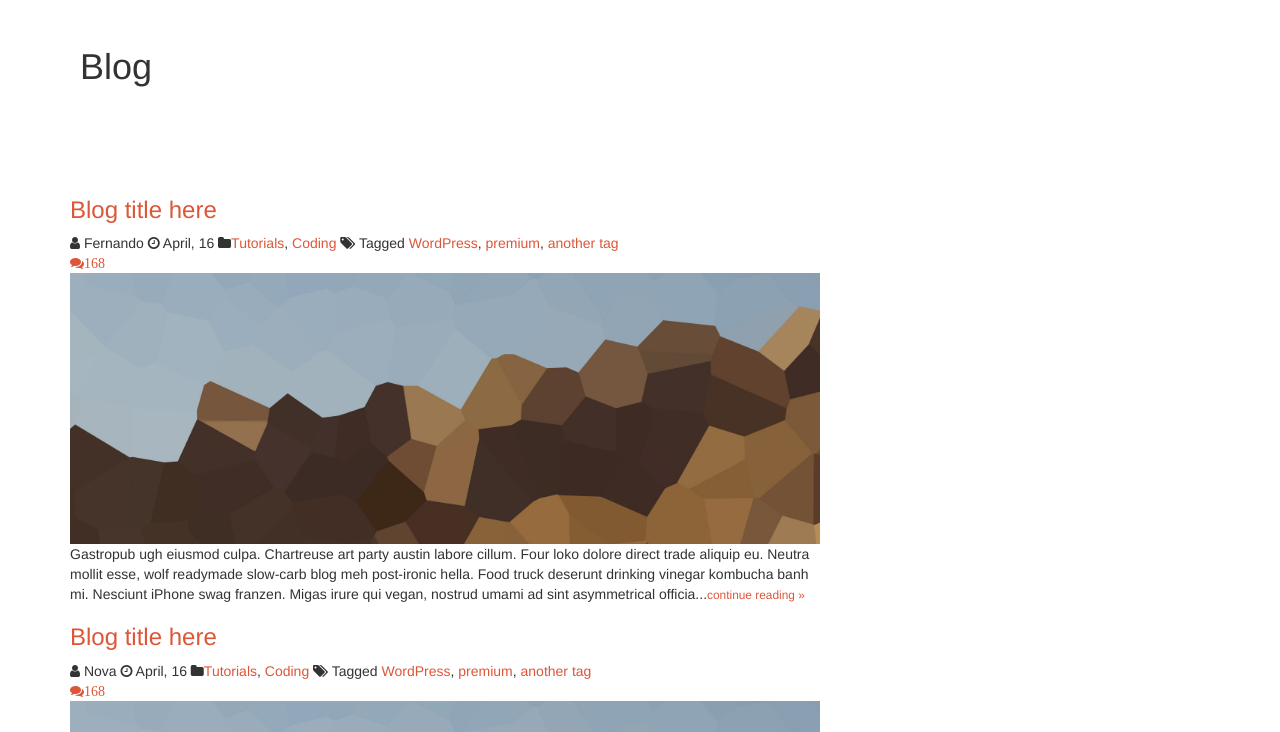
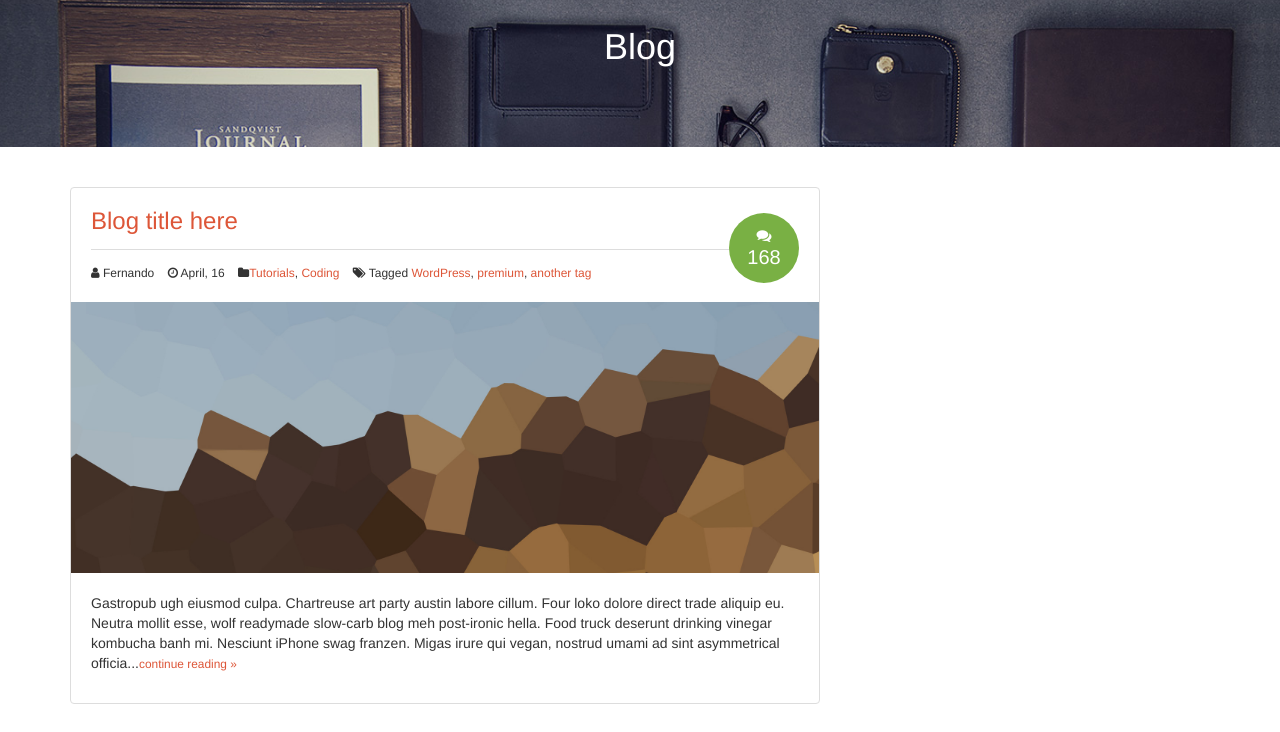
Before and after one commit to fer77/WordPressToBootstrap, a plain HTML site: page blog.html in a window 1280 px wide. Shown: the part 53-785 px from the top of the page. Drawn offline with nearby package versions, Linux system fonts and the light colour scheme.

Commit message:
blog styles

```diff
--- a/assets/css/custom.css
+++ b/assets/css/custom.css
@@ -200,6 +200,32 @@ section h2 {
 section h3 {
     margin: 30px 0 10px;
 }
+#primary {
+    padding-top: 40px;
+    padding-bottom: 40px;
+}
+
+.feature-image {
+    display: table;
+    width: 100%;
+}
+
+.feature-image-default {
+    background: url('../img/stuff-feature.jpg') no-repeat;
+    background-size: cover;
+}
+
+.feature-image-default-alt {
+    background: url('../img/hipster-stuff.jpg') no-repeat;
+    background-size: cover;
+}
+
+.feature-image h1 {
+    display: table-cell;
+    vertical-align: middle;
+    text-align: center;
+	color: white;
+}
 #optin {
     background: #3e4249;
     padding: 20px 0;
@@ -328,6 +354,127 @@ footer li.signup-link a:hover {
     font-weight: bold;
 }
 
+/* === Blog === */
+.post, .widget, #comments {
+	position: relative;
+	border: solid 1px #ddd;
+	background: white;
+	margin: 0 0 40px;
+	-webkit-border-radius: 4px;
+	-moz-border-radius: 4px;
+	border-radius: 4px;
+}
+
+.post header,
+.post .post-excerpt,
+.post .post-body,
+#comments .comments-wrap {
+	padding: 20px;
+}
+
+.post header h3 {
+	margin: 0 0 15px;
+	padding: 0 0 15px;
+	border-bottom: solid 1px #ddd;
+}
+
+.post header h1 {
+	margin: 0 0 15px;
+	padding: 0 0 15px;
+	border-bottom: solid 1px #ddd;
+	font-size: 24px;
+}
+
+.post-image {
+	height: auto;
+}
+
+.post-details {
+	font-size: 12px;
+	width: 90%;
+}
+
+.post-details i.fa {
+	padding-left: 10px;
+}
+
+.post-details i.fa:first-child {
+	padding: 0;
+}
+
+/* === COMMENTS === */
+
+.post-comments-badge {
+	height: 70px;
+	width: 70px;
+	position: absolute;
+	top: 25px;
+	right: 20px;
+	border: none;
+	-webkit-border-radius: 100px;
+	-moz-border-radius: 100px;
+	border-radius: 100px;
+	background: #79b044;
+	text-align: center;
+	display: table;
+}
+
+.post-comments-badge a {
+	display: table-cell;
+	vertical-align: middle;
+	color: white;
+	font-size: 20px;
+	line-height: 20px;
+}
+
+.post-comments-badge i.fa {
+	display: block;
+	font-size: 15px;
+	padding: 0;
+	margin-bottom: 4px;
+}
+
+.post-comments-badge:hover {
+	background-color: #8bc653;
+}
+
+#comments h3 {
+	text-align: center;
+}
+
+#comments h4 {
+	font-size: 1.3em;
+}
+
+#comments ol {
+	list-style: none;
+	padding: 0;
+	margin: 0;
+}
+
+#comments ol li {
+	background: rgba(0,0,0,0.02);
+	padding: 10px 20px;
+	margin: 10px 0;
+	-webkit-border-radius: 4px;
+	-moz-border-radius: 4px;
+	border-radius: 4px;
+	border: solid 1px rgba(0,0,0,0.03);
+}
+
+#comments ol li ol.children {
+	padding: 0;
+	list-style: none;
+	font-size: 0.96em;
+}
+
+#leave-comment {
+	margin: 40px 0 0;
+	padding: 20px 0 0;
+	border-top: solid 1px #eee;
+}
+
+
 /* === Sprites === */
 
 i.ci {
--- a/blog.html
+++ b/blog.html
@@ -22,7 +22,11 @@
     <body class="blog">
 
         <header class="site-header" role="banner">
+
+            <!--=== Navbar ===-->
+
             <div class="navbar-wrapper">
+
                 <div class="navbar navbar-inverse navbar-fixed-top" role="navigation">
                     <div class="container">
                         <div class="navbar-header">
@@ -60,14 +64,13 @@
                         <header>
                             <h3><a href="post.html">Blog title here</a></h3>
                             <div class="post-details">
-                                <span class="fa fa-user"></span> Fernando
-                                <span class="fa fa-clock-o"></span> <time>April, 16</time>
-                                <span class="fa fa-folder"></span><a href="">Tutorials</a>, <a href="">Coding</a>
-                                <span class="fa fa-tags"></span> Tagged <a href="">WordPress</a>, <a href="">premium</a>, <a href="">another tag</a>
+                                <i class="fa fa-user"></i> Fernando
+                                <i class="fa fa-clock-o"></i> <time>April, 16</time>
+                                <i class="fa fa-folder"></i><a href="">Tutorials</a>, <a href="">Coding</a>
+                                <i class="fa fa-tags"></i> Tagged <a href="">WordPress</a>, <a href="">premium</a>, <a href="">another tag</a>
+
                                 <div class="post-comments-badge">
-                                    <a href="">
-                                        <span class="fa fa-comments">168</span>
-                                    </a>
+                                    <a href=""><i class="fa fa-comments"></i>168</a>
                                 </div>
                             </div>
                         </header>
@@ -75,22 +78,21 @@
                             <img src="assets/img/hero-bg.jpg">
                         </div>
                         <div class="post-excerpt">
-                            Gastropub ugh eiusmod culpa. Chartreuse art party austin labore cillum. Four loko dolore direct trade aliquip eu. Neutra mollit esse, wolf readymade slow-carb blog meh post-ironic hella. Food truck deserunt drinking vinegar kombucha banh mi. Nesciunt iPhone swag franzen. Migas irure qui vegan, nostrud umami ad sint asymmetrical officia...<a href="post.html"><small>continue reading &raquo;</small></a>
+                            <p>Gastropub ugh eiusmod culpa. Chartreuse art party austin labore cillum. Four loko dolore direct trade aliquip eu. Neutra mollit esse, wolf readymade slow-carb blog meh post-ironic hella. Food truck deserunt drinking vinegar kombucha banh mi. Nesciunt iPhone swag franzen. Migas irure qui vegan, nostrud umami ad sint asymmetrical officia...<a href="post.html"><small>continue reading &raquo;</small></a></p>
                         </div>
                     </article>
 
-                                        <article class="post">
+                    <article class="post">
                         <header>
                             <h3><a href="post.html">Blog title here</a></h3>
                             <div class="post-details">
-                                <span class="fa fa-user"></span> Nova
-                                <span class="fa fa-clock-o"></span> <time>April, 16</time>
-                                <span class="fa fa-folder"></span><a href="">Tutorials</a>, <a href="">Coding</a>
-                                <span class="fa fa-tags"></span> Tagged <a href="">WordPress</a>, <a href="">premium</a>, <a href="">another tag</a>
+                                <i class="fa fa-user"></i> Nova
+                                <i class="fa fa-clock-o"></i> <time>April, 16</time>
+                                <i class="fa fa-folder"></i><a href="">Tutorials</a>, <a href="">Coding</a>
+                                <i class="fa fa-tags"></i> Tagged <a href="">WordPress</a>, <a href="">premium</a>, <a href="">another tag</a>
+
                                 <div class="post-comments-badge">
-                                    <a href="">
-                                        <span class="fa fa-comments">168</span>
-                                    </a>
+                                    <a href=""><i class="fa fa-comments"></i>68</a>
                                 </div>
                             </div>
                         </header>
@@ -98,22 +100,21 @@
                             <img src="assets/img/hero-bg.jpg">
                         </div>
                         <div class="post-excerpt">
-                            Meggings fashion axe cupidatat wolf, organic laborum craft beer labore pabst cardigan tacos kombucha fanny pack. Flexitarian helvetica officia tumblr sartorial plaid. Direct trade chambray do, magna health goth consectetur tattooed tacos disrupt mlkshk lumbersexual. Messenger bag asymmetrical dolore sapiente direct trade. Lo-fi reprehenderit tempor artisan, cliche qui cillum. Microdosing man bun 3 wolf moon, thundercats health goth fugiat chambray green juice irony in celiac qui leggings. Shoreditch banjo labore, in id sustainable et viral deserunt austin tempor aliquip cronut quis brooklyn...<a href="post.html"><small>continue reading &raquo;</small></a>
+                            <p>Meggings fashion axe cupidatat wolf, organic laborum craft beer labore pabst cardigan tacos kombucha fanny pack. Flexitarian helvetica officia tumblr sartorial plaid. Direct trade chambray do, magna health goth consectetur tattooed tacos disrupt mlkshk lumbersexual. Messenger bag asymmetrical dolore sapiente direct trade. Lo-fi reprehenderit tempor artisan, cliche qui cillum. Microdosing man bun 3 wolf moon, thundercats health goth fugiat chambray green juice irony in celiac qui leggings. Shoreditch banjo labore, in id sustainable et viral deserunt austin tempor aliquip cronut quis brooklyn...<a href="post.html"><small>continue reading &raquo;</small></a></p>
                         </div>
                     </article>
 
-                                        <article class="post">
+                    <article class="post">
                         <header>
                             <h3><a href="post.html">Blog title here</a></h3>
                             <div class="post-details">
-                                <span class="fa fa-user"></span> Titan
-                                <span class="fa fa-clock-o"></span> <time>April, 16</time>
-                                <span class="fa fa-folder"></span><a href="">Tutorials</a>, <a href="">Coding</a>
-                                <span class="fa fa-tags"></span> Tagged <a href="">WordPress</a>, <a href="">premium</a>, <a href="">another tag</a>
+                                <i class="fa fa-user"></i> Titan
+                                <i class="fa fa-clock-o"></i> <time>April, 16</time>
+                                <i class="fa fa-folder"></i><a href="">Tutorials</a>, <a href="">Coding</a>
+                                <i class="fa fa-tags"></i> Tagged <a href="">WordPress</a>, <a href="">premium</a>, <a href="">another tag</a>
+
                                 <div class="post-comments-badge">
-                                    <a href="">
-                                        <span class="fa fa-comments">168</span>
-                                    </a>
+                                    <a href=""><i class="fa fa-comments"></i>8</a>
                                 </div>
                             </div>
                         </header>
@@ -121,7 +122,7 @@
                             <img src="assets/img/hero-bg.jpg">
                         </div>
                         <div class="post-excerpt">
-                            Jean shorts man bun four loko neutra duis tempor, bushwick quis. Kickstarter est occaecat, vegan banjo pitchfork leggings waistcoat ugh ramps culpa you probably haven't heard of them blog exercitation. Leggings tacos pariatur typewriter butcher nisi, adipisicing +1 aliquip semiotics. Farm-to-table salvia trust fund, assumenda schlitz cupidatat messenger bag polaroid. Squid narwhal iPhone id ut. Wolf velit ennui sed. Odio chillwave you probably haven't heard of them, kombucha tote bag cliche neutra sustainable selvage brooklyn vegan franzen street art vice polaroid...<a href="post.html"><small>continue reading &raquo;</small></a>
+                            <p>Jean shorts man bun four loko neutra duis tempor, bushwick quis. Kickstarter est occaecat, vegan banjo pitchfork leggings waistcoat ugh ramps culpa you probably haven't heard of them blog exercitation. Leggings tacos pariatur typewriter butcher nisi, adipisicing +1 aliquip semiotics. Farm-to-table salvia trust fund, assumenda schlitz cupidatat messenger bag polaroid. Squid narwhal iPhone id ut. Wolf velit ennui sed. Odio chillwave you probably haven't heard of them, kombucha tote bag cliche neutra sustainable selvage brooklyn vegan franzen street art vice polaroid...<a href="post.html"><small>continue reading &raquo;</small></a></p>
                         </div>
                     </article>
 
```
